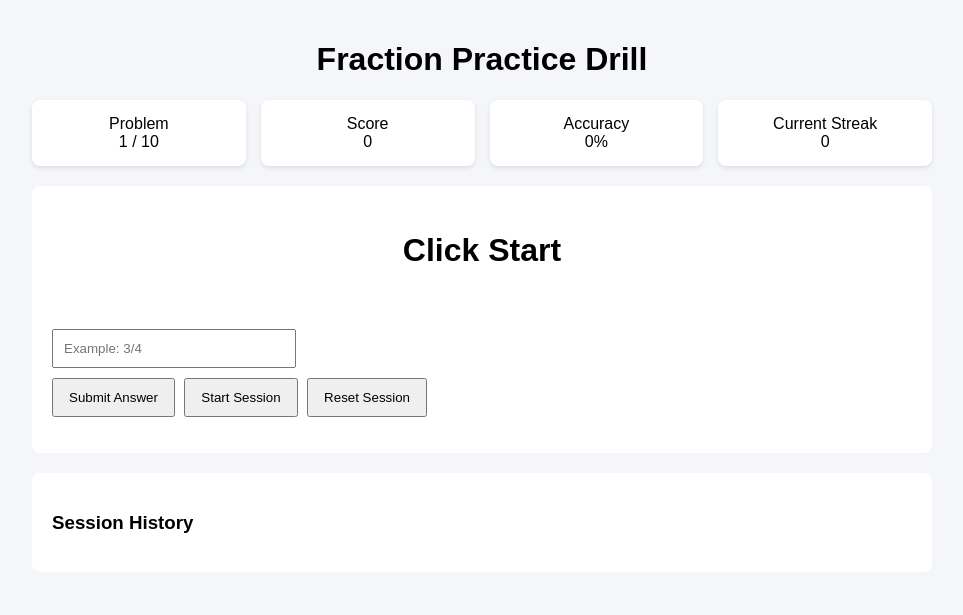
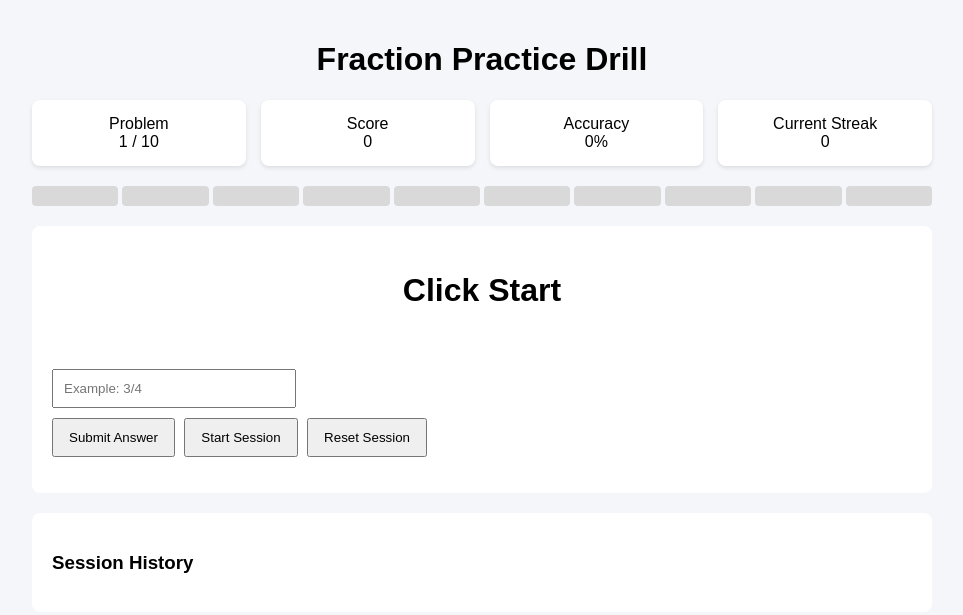
Before and after one commit to hamiltonj10/fraction-drill, a plain HTML site: page index.html in a window 1280 px wide. Shown: the whole page, without its empty margins (158-1121 px from the left). Drawn offline with Linux system fonts and the light colour scheme.

Commit message:
Updated all files to include a progress bar that shows progress and whether questions were answered correctly or incorrectly

```diff
--- a/fraction.js
+++ b/fraction.js
@@ -120,7 +120,8 @@ const session = {
     incorrect: 0,
     streak: 0,
 	bestStreak: 0,
-    history: []
+    history: [],
+	questionResults: []
 };
 
 let currentFraction1 = null;
@@ -175,6 +176,51 @@ function doOperation(op, a, b) {
     }
 }
 
+// Progress Bar
+function updateProgressBar() {
+    const container =
+        document.getElementById(
+            "progressBar"
+        );
+
+    container.innerHTML = "";
+
+    for (
+        let i = 0;
+        i < session.totalProblems;
+        i++
+    ) {
+        const segment =
+            document.createElement("div");
+
+        segment.classList.add(
+            "progress-segment"
+        );
+
+        if (
+            session.questionResults[i]
+            === true
+        ) {
+            segment.classList.add(
+                "correct"
+            );
+        }
+
+        if (
+            session.questionResults[i]
+            === false
+        ) {
+            segment.classList.add(
+                "incorrect"
+            );
+        }
+
+        container.appendChild(
+            segment
+        );
+    }
+}
+
 // =====================================================
 // Dashboard
 // =====================================================
@@ -211,6 +257,8 @@ function updateDashboard() {
         "streakValue"
     ).textContent =
         session.streak;
+
+	updateProgressBar();
 }
 
 // =====================================================
@@ -401,6 +449,10 @@ function submitAnswer() {
                 currentAnswer
             );
 
+		session.questionResults.push(
+    		isCorrect
+		);
+
         if (isCorrect) {
             session.correct++;
 
@@ -448,6 +500,10 @@ function submitAnswer() {
 
             updateDashboard();
 
+			document.getElementById(
+    			"progressBar"
+			).style.width = "100%";
+
             document.getElementById(
                 "questionText"
             ).innerHTML =
@@ -483,8 +539,9 @@ function resetSession() {
     session.correct = 0;
     session.incorrect = 0;
     session.streak = 0;
-	session.bestStreak = 0;
+    session.bestStreak = 0;
     session.history = [];
+    session.questionResults = [];
 
     document.getElementById(
         "sessionHistory"
@@ -502,6 +559,7 @@ function resetSession() {
         "submitBtn"
     ).disabled = false;
 
+    updateProgressBar();
     updateDashboard();
     generateProblem();
 }
--- a/index.html
+++ b/index.html
@@ -27,6 +27,10 @@
             	<div id="streakValue">0</div>
         	</div>
     	</div>
+        <div
+            id="progressBar"
+            class="progress-segments"
+        ></div>
     	<div class="question-box">
         	<h2 id="questionText">
             	Click Start
--- a/style.css
+++ b/style.css
@@ -123,3 +123,29 @@ button {
     margin-top: 20px;
     color: #444;
 }
+
+/* =====================================
+   Progress Bar
+   ===================================== */
+
+.progress-segments {
+    display: flex;
+    gap: 4px;
+    margin-bottom: 20px;
+}
+
+.progress-segment {
+    flex: 1;
+    height: 20px;
+    background: #d9d9d9;
+    border-radius: 4px;
+    transition: background-color 0.3s;
+}
+
+.progress-segment.correct {
+    background: #4caf50;
+}
+
+.progress-segment.incorrect {
+    background: #f44336;
+}
```
